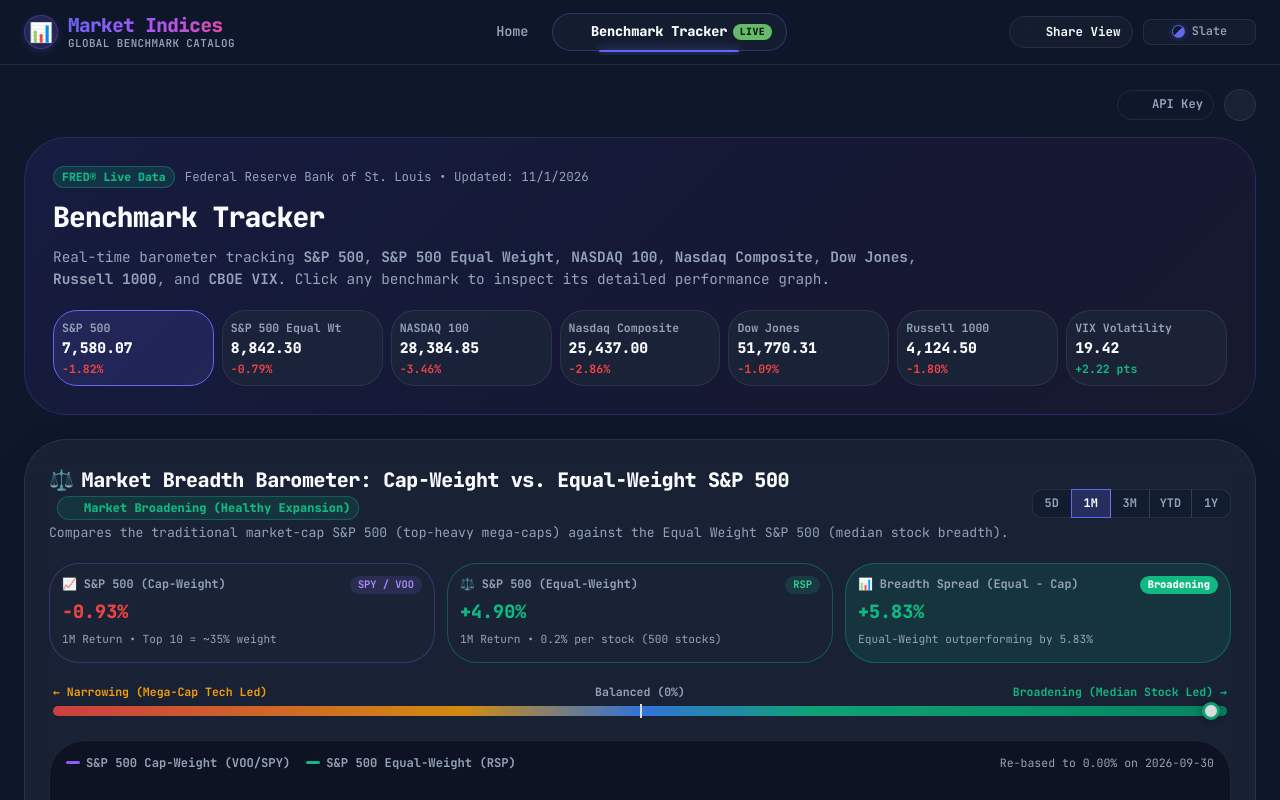
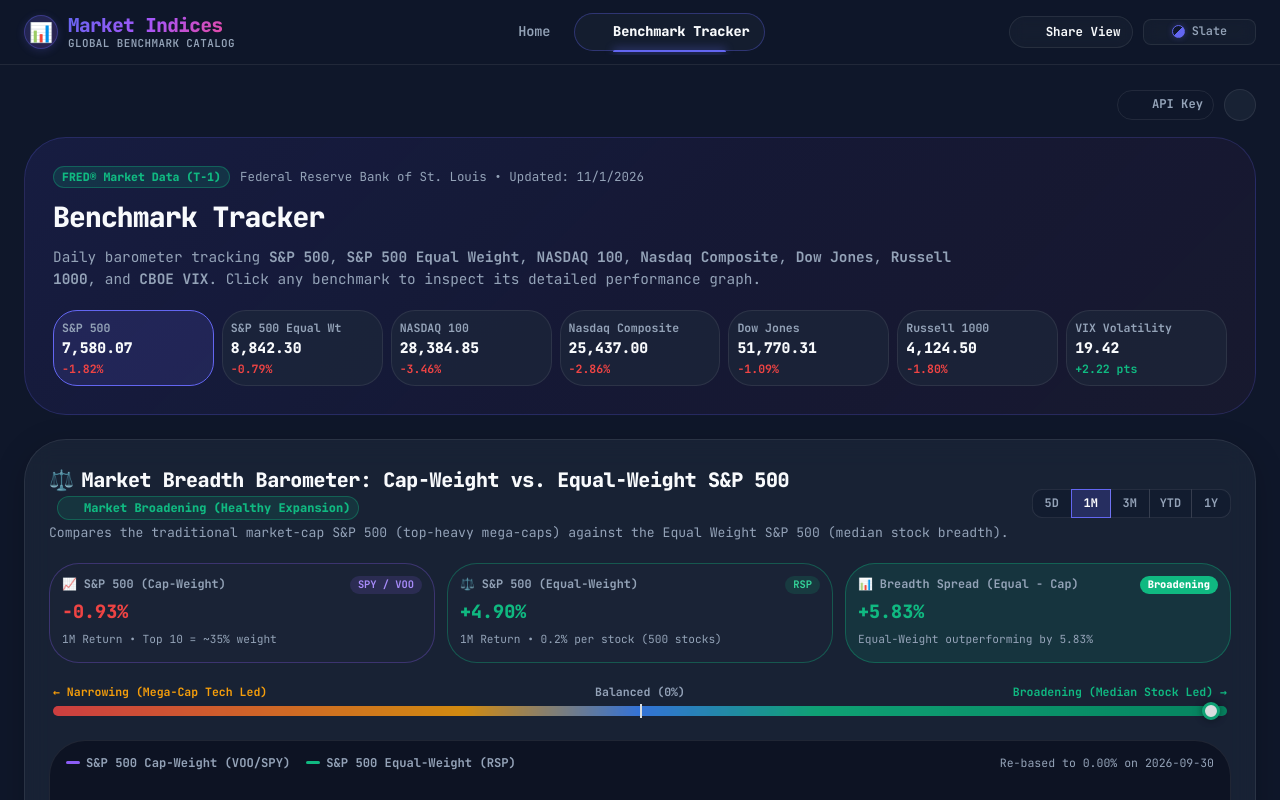
Before and after one commit to vivekgautham/indices, a React (Vite) app: page /tracker in a window 1280 px wide. Shown: the top 800 px of the page. Built offline with nearby package versions, Linux system fonts and the light colour scheme; some icons are missing.

Commit message:
Remove Live badge from Benchmark Tracker tab and clarify T-1 closing data.

```diff
--- a/src/components/layout/AppNavbar.tsx
+++ b/src/components/layout/AppNavbar.tsx
@@ -42,7 +42,6 @@ export const NAV_ITEMS: NavItem[] = [
     label: "Benchmark Tracker",
     to: "/tracker",
     icon: <ShowChartIcon sx={{ fontSize: 18 }} />,
-    badge: { label: "Live", color: "success" },
     isActive: (pathname) =>
       pathname.startsWith("/tracker") || pathname.startsWith("/benchmark-tracker"),
   },
@@ -60,7 +59,7 @@ export const AppNavbar: React.FC = () => {
     ) {
       return {
         title: "FRED Benchmark Tracker | U.S. Equity & Macroeconomic Indexes",
-        text: "Explore live and historical charts for major US equity benchmarks from FRED.",
+        text: "Explore daily and historical charts for major US equity benchmarks from FRED.",
         path: fullPath,
       };
     }
--- a/src/pages/BenchmarkTrackerPage.tsx
+++ b/src/pages/BenchmarkTrackerPage.tsx
@@ -171,7 +171,7 @@ export default function BenchmarkTrackerPage() {
           <Stack spacing={1.5} sx={{ maxWidth: 900 }}>
             <Box sx={{ display: "flex", alignItems: "center", gap: 1.25, flexWrap: "wrap" }}>
               <Chip
-                label="FRED® Live Data"
+                label="FRED® Market Data (T-1)"
                 size="small"
                 sx={{
                   fontWeight: 800,
@@ -208,7 +208,7 @@ export default function BenchmarkTrackerPage() {
                 lineHeight: 1.55,
               }}
             >
-              Real-time barometer tracking <strong>S&amp;P 500</strong>,{" "}
+              Daily barometer tracking <strong>S&amp;P 500</strong>,{" "}
               <strong>S&amp;P 500 Equal Weight</strong>, <strong>NASDAQ 100</strong>,{" "}
               <strong>Nasdaq Composite</strong>, <strong>Dow Jones</strong>,{" "}
               <strong>Russell 1000</strong>, and <strong>CBOE VIX</strong>. Click any benchmark to inspect its detailed performance graph.
```
